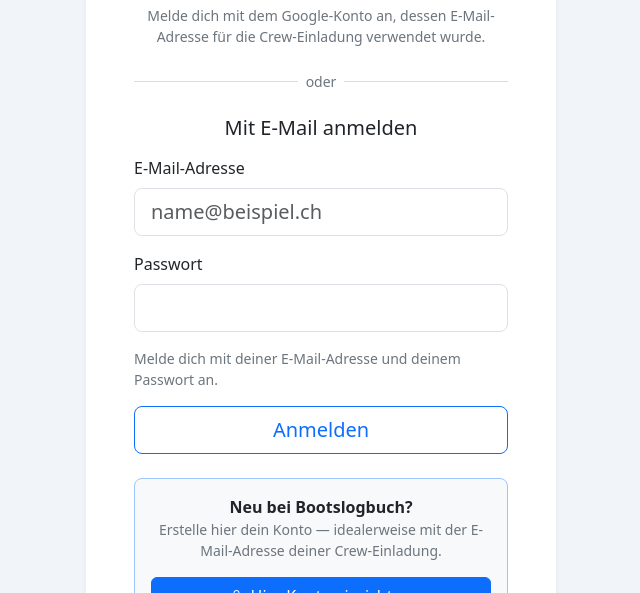
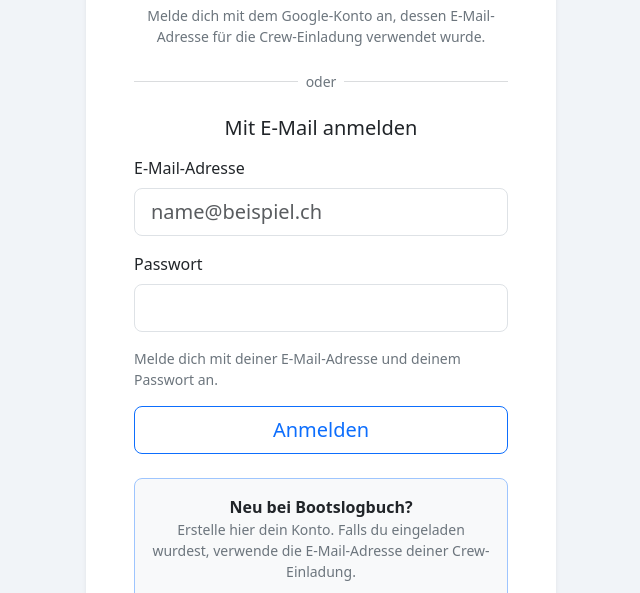
Before and after one commit to ScheubeK/Bootslogbuch, a website: page web/index.html in a window 1280 px wide. Shown: the part 359-952 px from the top of the page, without its empty margins (319-959 px from the left). Drawn offline with nearby package versions, Linux system fonts and the light colour scheme; no server answers.

Commit message:
Clarify account registration guidance
Co-authored-by: Codex <noreply@openai.com>

```diff
--- a/web/index.html
+++ b/web/index.html
@@ -39,7 +39,7 @@
             <p id="emailAuthHint" class="small text-secondary mt-3 mb-0">Melde dich mit deiner E-Mail-Adresse und deinem Passwort an.</p>
             <button id="emailAuthSubmit" class="btn btn-outline-primary btn-lg w-100 mt-3" type="submit">Anmelden</button>
           </form>
-          <div id="registrationCallout" class="border border-primary-subtle bg-light rounded-3 p-3 mt-4 text-center"><div class="fw-semibold">Neu bei Bootslogbuch?</div><p class="small text-secondary mb-3">Erstelle hier dein Konto — idealerweise mit der E-Mail-Adresse deiner Crew-Einladung.</p><button id="showRegistrationButton" class="btn btn-primary w-100" type="button"><i class="bi bi-person-plus me-1"></i>Hier Konto einrichten</button></div>
+          <div id="registrationCallout" class="border border-primary-subtle bg-light rounded-3 p-3 mt-4 text-center"><div class="fw-semibold">Neu bei Bootslogbuch?</div><p class="small text-secondary mb-3">Erstelle hier dein Konto. Falls du eingeladen wurdest, verwende die E-Mail-Adresse deiner Crew-Einladung.</p><button id="showRegistrationButton" class="btn btn-primary w-100" type="button"><i class="bi bi-person-plus me-1"></i>Hier Konto einrichten</button></div>
           <div class="text-center small mt-3"><button id="showPasswordResetButton" class="btn btn-link btn-sm" type="button">Passwort einrichten / vergessen</button><button id="backToLoginButton" class="btn btn-link btn-sm d-none" type="button">Zurück zur Anmeldung</button></div>
         </section>
         <div class="small text-secondary text-center mt-4"><a href="./info.html">About Bootslogbuch</a><span class="mx-1">·</span><a href="./privacy.html">Datenschutz</a><span class="mx-1">·</span><a href="./terms.html">Nutzungsbedingungen</a></div>
```
